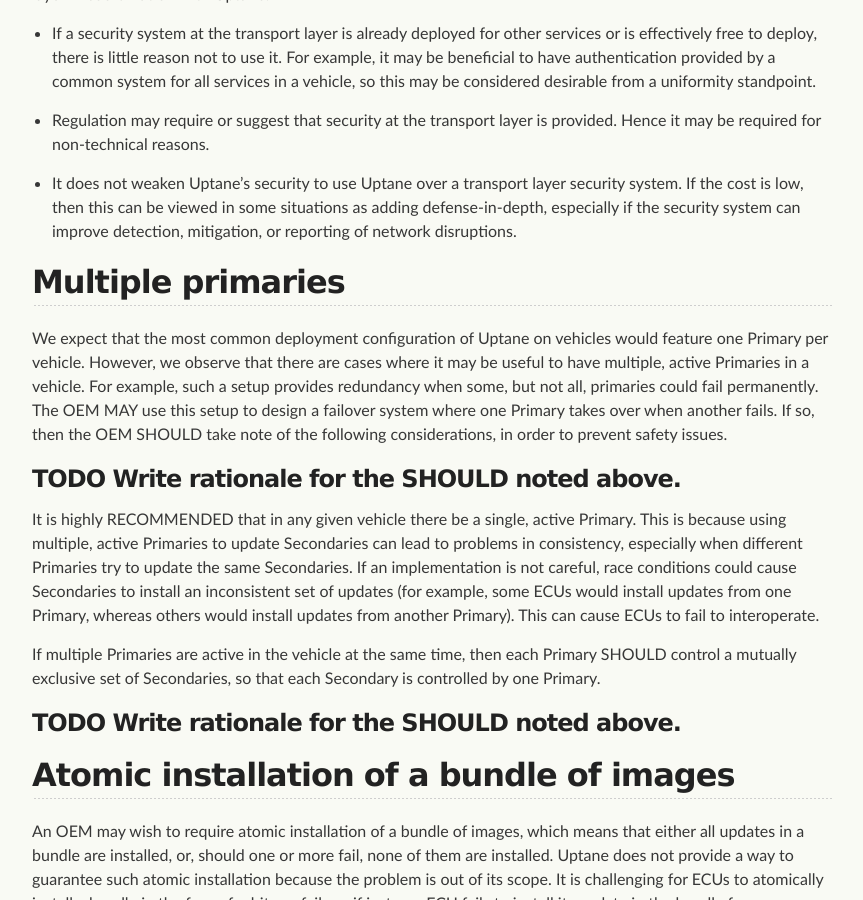
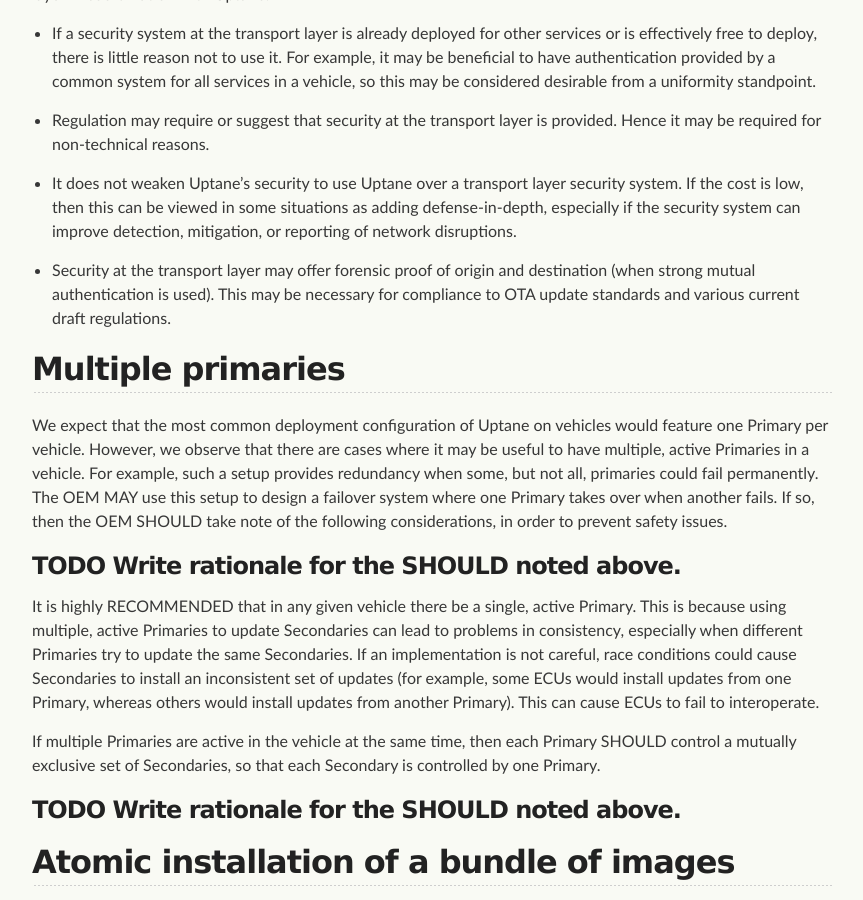
Before and after one commit to uptane/deployment-considerations, a Jekyll site: the page built from customizations.md, in a window 1280 px wide and 900 px high, scrolled down 3020 px. Shown: the whole window, without its empty margins (208-1071 px from the left). Built offline with Jekyll 4.4.1, drawn with Linux system fonts in a browser that asks for light colours; our own code applies the rules of GitHub Pages for plain Markdown files.

Commit message:
Update customizations.md

```diff
--- a/customizations.md
+++ b/customizations.md
@@ -75,6 +75,7 @@ Uptane's security is orthogonal to security systems at other network layers, suc
 
 - It does not weaken Uptane's security to use Uptane over a transport layer security system.  If the cost is low, then this can be viewed in some situations as adding defense-in-depth, especially if the security system can improve detection, mitigation, or reporting of network disruptions.
 
+- Security at the transport layer may offer forensic proof of origin and destination (when strong mutual authentication is used).  This may be necessary for compliance to OTA update standards and various current draft regulations.
 
 ## Multiple primaries
 
```
